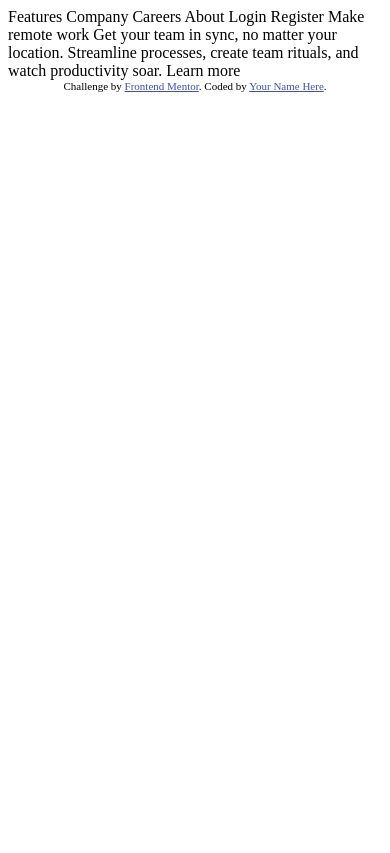
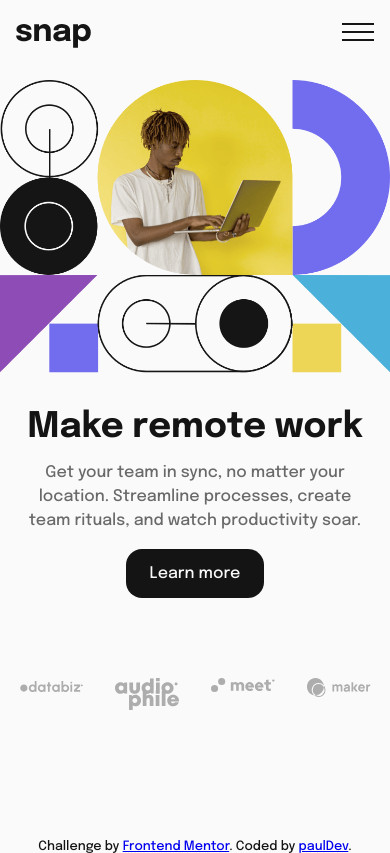
Before and after one commit to dev-paulL/intro-section-with-dropdown-navigation, a plain HTML site: page index.html in a window 390 px wide. Drawn offline with Linux system fonts and the light colour scheme.

Commit message:
mobile design, no nav yet

```diff
--- a/index.html
+++ b/index.html
@@ -1,21 +1,31 @@
 <!DOCTYPE html>
 <html lang="en">
   <head>
-  <meta charset="UTF-8">
-  <meta name="viewport" content="width=device-width, initial-scale=1.0"> <!-- displays site properly based on user's device -->
+    <meta charset="UTF-8" />
+    <meta name="viewport" content="width=device-width, initial-scale=1.0" />
+    <!-- displays site properly based on user's device -->
 
-  <link rel="icon" type="image/png" sizes="32x32" href="./images/favicon-32x32.png">
-
+    <link
+      rel="icon"
+      type="image/png"
+      sizes="32x32"
+      href="./images/favicon-32x32.png"
+    />
+    <link rel="preconnect" href="https://fonts.googleapis.com" />
+    <link rel="preconnect" href="https://fonts.gstatic.com" crossorigin />
+    <link
+      href="https://fonts.googleapis.com/css2?family=Epilogue:ital,wght@0,100..900;1,100..900&display=swap"
+      rel="stylesheet"
+    />
     <title>Frontend Mentor | Intro section with dropdown navigation</title>
 
-  <!-- Feel free to remove these styles or customise in your own stylesheet 👍 -->
-  <style>
-    .attribution { font-size: 11px; text-align: center; }
-    .attribution a { color: hsl(228, 45%, 44%); }
-  </style>
+    <link rel="stylesheet" href="style.css" type="text/css" />
   </head>
   <body>
-
+    <header>
+      <img src="images/logo.svg" class="logo" alt="logo" />
+      <img src="images/icon-menu.svg" alt="Open Menu" />
+      <!--
       Features
       Company
       Careers
@@ -23,17 +33,39 @@
 
       Login
       Register
+    --></header>
 
-  Make remote work
+    <main>
+      <section class="hero">
+        <picture>
+          <source
+            media="(max-width: 63rem)"
+            srcset="images/image-hero-mobile.png"
+          />
+          <img src="images/image-hero-desktop.png" alt="hero desktop" />
+        </picture>
 
+        <h1>Make remote work</h1>
+        <p>
           Get your team in sync, no matter your location. Streamline processes,
           create team rituals, and watch productivity soar.
+        </p>
+        <a href="#">Learn more</a>
 
-  Learn more
+        <ul class="clients-list">
+          <li><img src="images/client-databiz.svg" /></li>
+          <li><img src="images/client-audiophile.svg" /></li>
+          <li><img src="images/client-meet.svg" /></li>
+          <li><img src="images/client-maker.svg" /></li>
+        </ul>
+      </section>
+    </main>
 
-  <div class="attribution">
-    Challenge by <a href="https://www.frontendmentor.io?ref=challenge" target="_blank">Frontend Mentor</a>.
-    Coded by <a href="#">Your Name Here</a>.
-  </div>
+    <footer class="attribution">
+      Challenge by
+      <a href="https://www.frontendmentor.io?ref=challenge" target="_blank"
+        >Frontend Mentor</a
+      >. Coded by <a href="#">paulDev</a>.
+    </footer>
   </body>
 </html>
--- /dev/null
+++ b/style.css
@@ -0,0 +1,98 @@
+:root {
+    --almostWhite:hsl(0, 0%, 98%);
+    --mediumGray:hsl(0, 0%, 41%);
+    --almostBlack:hsl(0, 0%, 8%);
+}
+
+* {
+    padding: 0;
+    margin: 0;
+    box-sizing: border-box;
+}
+
+body, html {
+    width: 100%;
+    height: 100%;
+}
+
+body {
+    font-size: 1.1rem;
+    font-family: "Epilogue";
+    display: flex;
+    flex-flow: column;
+    align-items: center;
+    background-color: var(--almostWhite);
+}
+
+header {
+    display: flex;
+    flex-flow: row;
+    align-items: center;
+    min-width: 100%;
+    justify-content: space-between;
+    padding: 1rem;
+}
+
+header img {
+    max-height: 2rem;
+}
+
+.logo {
+    padding-top: .5rem;
+}
+main {
+    min-height: 90vh;
+    margin-top: 1rem;
+}
+
+.hero img {
+    max-width: 100%;
+}
+
+.hero h1 {
+    font-size: 2.2rem;
+    text-align: center;
+    font-weight: 700;
+    margin-top: 2rem;
+    color: var(--almostBlack);
+}
+
+.hero p {
+    font-size: 1rem;
+    font-weight: 500;
+    color: var(--mediumGray);
+    line-height: 1.5;
+    display: block;
+    text-align: center;
+    margin: 1rem;
+}
+
+.hero a {
+    background-color: var(--almostBlack);
+    color: var(--almostWhite);
+    text-decoration: none;
+    padding: 1rem 1.5rem;
+    font-size: 1rem;
+    font-weight: 500;
+    border-radius: 1rem;
+    display: block;
+    margin: 1rem auto;
+    max-width: max-content;
+}
+
+li {
+    list-style: none;
+}
+
+.clients-list {
+    width: 90%;
+    margin: 5rem auto;
+    display: grid;
+    grid-template-columns: repeat(4, 1fr);
+    gap: 2rem;
+}
+footer {
+    font-size: .8rem;
+    color: var(--almostBlack);
+    font-weight: 500;
+}
```
Lines whose indentation alone changed are shown as unchanged.
